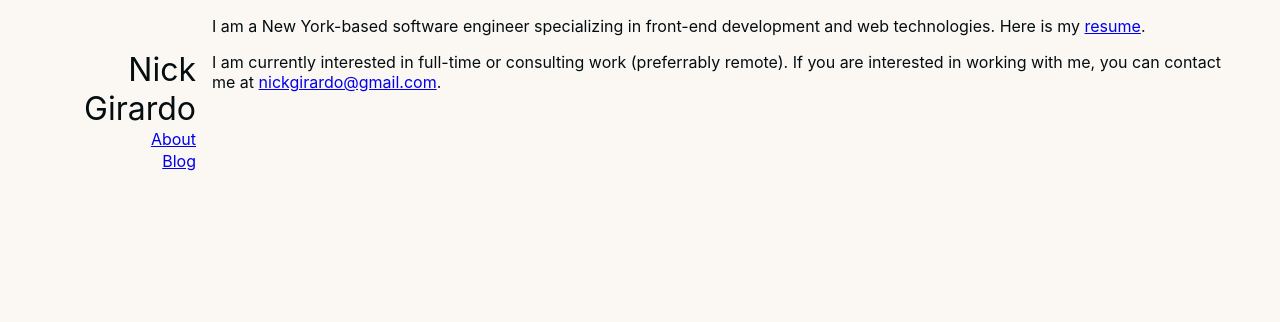
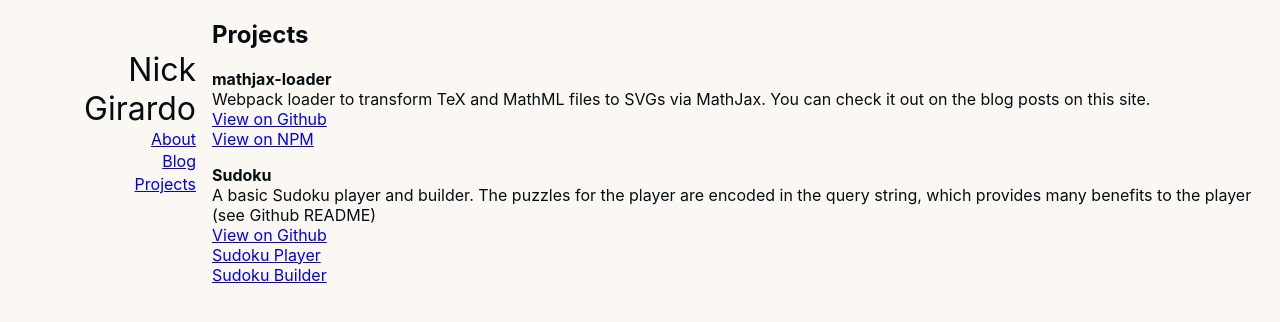
Before and after one commit to nickgirardo/personal-site, a React app: page /projects/index.html in a window 1280 px wide. Shown: the top 322 px of the page. Built offline with nearby package versions, Linux system fonts and the light colour scheme.

Commit message:
Added projects list

```diff
--- a/src/App.tsx
+++ b/src/App.tsx
@@ -11,6 +11,7 @@ import { Route } from './components/Route';
 
 import { About } from './containers/About';
 import { Blog } from './containers/Blog';
+import { Projects } from './containers/Projects';
 
 const SATPost = loadable(() => import('./containers/blog/SATPost'), {
   resolveComponent: (components) => components.SATPost,
@@ -39,6 +40,8 @@ const App = (): ReactElement => (
         </Route>
         { /* Blog directory */ }
         <Route path='/blog/index.html' title='Blog'><Blog /></Route>
+        { /* Projects list */ }
+        <Route path='/projects/index.html' title='Projects'><Projects /></Route>
         { /* Root: my about page */ }
         <Route path='/' title='About'><About /></Route>
       </Switch>
--- a/src/components/Navigation.tsx
+++ b/src/components/Navigation.tsx
@@ -20,6 +20,7 @@ export const DefaultItems = () =>
   <>
     <Link to='/'>About</Link>
     <Link to='/blog/index.html'>Blog</Link>
+    <Link to='/projects/index.html'>Projects</Link>
   </>
 
 export const Navigation = (props: Props): ReactElement => {
--- /dev/null
+++ b/src/containers/Projects.tsx
@@ -0,0 +1,45 @@
+import { ReactElement } from 'react';
+
+import { Page, BodyType } from '../components/Page';
+import { DefaultItems, NavigationType } from '../components/Navigation';
+
+import '../styles/_projects.scss';
+
+export const Projects = ():ReactElement => (
+  <Page
+    navItems={ DefaultItems }
+    navType={ NavigationType.Responsive }
+    bodyType={ BodyType.SidebarResponsive }
+  >
+    <div>
+      <h2>Projects</h2>
+      <div className='projects-entry'>
+        <strong>mathjax-loader</strong>
+        <span>
+          Webpack loader to transform TeX and MathML files to SVGs via MathJax.  You can check it out on the blog posts on this site.
+        </span>
+        <a href='https://github.com/nickgirardo/mathjax-loader'>
+          View on Github
+        </a>
+        <a href='https://www.npmjs.com/package/mathjax-loader'>
+          View on NPM
+        </a>
+      </div>
+      <div className='projects-entry'>
+        <strong>Sudoku</strong>
+        <span>
+          A basic Sudoku player and builder.  The puzzles for the player are encoded in the query string, which provides many benefits to the player (see Github README)
+        </span>
+        <a href='https://github.com/nickgirardo/sudoku'>
+          View on Github
+        </a>
+        <a href='./sudoku/player.html'>
+          Sudoku Player
+        </a>
+        <a href='./sudoku/builder.html'>
+          Sudoku Builder
+        </a>
+      </div>
+    </div>
+  </Page>
+);
--- /dev/null
+++ b/src/styles/_projects.scss
@@ -0,0 +1,15 @@
+
+.projects-entry {
+  display: flex;
+  flex-direction: column;
+
+  &:not(:last-child) {
+    margin-bottom: 1em;
+  }
+
+  > * {
+    // TODO autoprefixer?
+    width: fit-content;
+    width: -moz-fit-content;
+  }
+}
```
Also changed, not shown: 1 other file (tests, documents, lock files or other folders).
